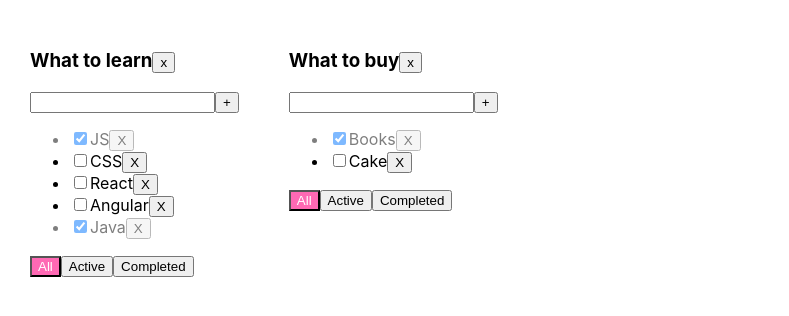
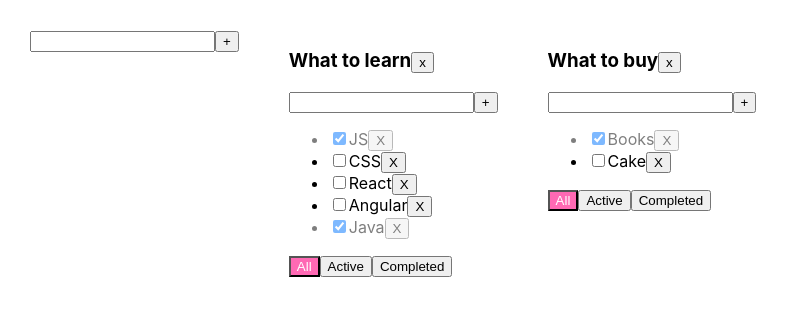
Before and after one commit to PetlitskayaVictoria/todo_list_ts, a React (Create React App) app: page / in a window 1280 px wide. Shown: the top 316 px of the page, without its empty margins (0-789 px from the left). Built offline with nearby package versions, Linux system fonts and the light colour scheme.

Commit message:
add todoList functionality, editable span

```diff
--- a/package.json
+++ b/package.json
@@ -2,6 +2,7 @@
   "name": "it-incubator-todolist-ts",
   "version": "0.1.0",
   "private": true,
+  "homepage": "https://PetlitskayaVictoria.github.io/todo_list_ts",
   "dependencies": {
     "@testing-library/jest-dom": "^4.2.4",
     "@testing-library/react": "^9.3.2",
@@ -11,6 +12,7 @@
     "@types/react": "^16.9.0",
     "@types/react-dom": "^16.9.0",
     "@types/uuid": "^8.3.0",
+    "gh-pages": "^3.1.0",
     "react": "^16.13.1",
     "react-dom": "^16.13.1",
     "react-scripts": "3.4.1",
@@ -21,7 +23,9 @@
     "start": "react-scripts start",
     "build": "react-scripts build",
     "test": "react-scripts test",
-    "eject": "react-scripts eject"
+    "eject": "react-scripts eject",
+    "predeploy": "npm run build",
+    "deploy": "gh-pages -d build"
   },
   "eslintConfig": {
     "extends": "react-app"
--- /dev/null
+++ b/src/AddItemForm.tsx
@@ -0,0 +1,45 @@
+import React, {ChangeEvent, KeyboardEvent, useState} from 'react';
+
+type AddItemFormType = {
+    createItem: (title: string) => void
+}
+
+
+function AddItemForm(props: AddItemFormType) {
+    const [error, setError] = useState<string | null>(null)
+    const [title, setTitle] = useState<string>("")
+
+    const createItem = () => {
+        if (title.trim()) {
+            props.createItem(title)
+            setTitle("")
+        } else {
+            setTitle("")
+            setError("Name is required")
+        }
+    }
+
+    const changeInputValue = (event: ChangeEvent<HTMLInputElement>) => {
+        setTitle(event.currentTarget.value)
+        setError(null)
+    }
+    const onKeyPressAddTask = (event: KeyboardEvent<HTMLInputElement>) => {
+        if (event.key === "Enter") createItem()
+    }
+
+    return (
+        <div>
+            <input className={error ? "error" : ""}
+                   value={title}
+                   onChange={changeInputValue}
+                   onKeyPress={onKeyPressAddTask}
+                   onBlur={() => {setError(null)}}
+
+            />
+            <button onClick={createItem}>+</button>
+            { error && <div className={"errorMessage"}>{error}</div>}
+        </div>
+    )
+}
+
+export default AddItemForm;
--- a/src/App.tsx
+++ b/src/App.tsx
@@ -2,12 +2,12 @@ import React, {useState} from 'react';
 import './App.css';
 import Todolist from "./Todolist/Todolist";
 import {v1} from "uuid";
+import AddItemForm from "./AddItemForm";
 
 export type TaskType = {
     id: string,
     title: string,
     isDone: boolean
-
 }
 
 type TodoListType = {
@@ -24,13 +24,6 @@ export type FilterValuesType = "all" | "active" | "completed"
 
 function App() {
 
-    // let [tasks, setTasks] = useState<Array<TaskType>>([
-    //     {id : v1(), title : "JS", isDone : true},
-    //     {id : v1(), title : "CSS", isDone : false},
-    //     {id : v1(), title : "React", isDone : false},
-    //     {id : v1(), title : "Angular", isDone : false},
-    //     {id : v1(), title : "Java", isDone : true},
-    // ])
     const toDoListID1 = v1()
     const toDoListID2 = v1()
     const [todoLists, setTodoLists] = useState<Array<TodoListType>>([
@@ -54,8 +47,6 @@ function App() {
             ]
         }
     )
-
-    // const [filter, setFilter] = useState<FilterValuesType>("all")
 
     function removeTask(taskId: string, todoListID: string) {
         const todoListTasks = tasks[todoListID]
@@ -82,12 +73,6 @@ function App() {
     }
 
     function changeStatus(taskId: string, isDone: boolean, todoListID: string) {
-        // const task = tasks.find(t => t.id === taskId)
-        //
-        // if (task) {
-        //     task.isDone = isDone
-        // }
-        // setTasks([...tasks])
 
         const newTasks = tasks[todoListID].map(t => {
                 if (t.id === taskId) {
@@ -107,10 +92,32 @@ function App() {
         setTasks({...tasks})
     }
 
+    function createTodoList (title: string) {
+        const newTodoList: TodoListType = {
+            id: v1(),
+            title: title,
+            filter: "all"
+        }
+        setTodoLists([newTodoList, ...todoLists])
+        setTasks({...tasks, [newTodoList.id] : []})
+    }
+
+    function changeTaskTitle (title: string, taskId: string, todoListId: string) {
+        const task = tasks[todoListId].find(t => t.id === taskId)
+        if (task) task.title = title
+        setTasks({...tasks})
+    }
+
+    function changeTodoListTitle (title: string, todoListId: string) {
+        const todoList = todoLists.find(tl => tl.id === todoListId)
+        if (todoList) todoList.title = title
+        setTodoLists([...todoLists])
+    }
+
     return (
         <div className="App">
+            <AddItemForm createItem={createTodoList} />
             {
-
                 todoLists.map(tl => {
                     let todoListTasks = tasks[tl.id];
                     if(tl.filter === "active") {
@@ -128,6 +135,8 @@ function App() {
                                      changeStatus={changeStatus}
                                      filter={tl.filter}
                                      removeTodoList={removeTodoList}
+                                     changeTaskTitle={changeTaskTitle}
+                                     changeTodoListTitle={changeTodoListTitle}
                     />
                 })
             }
--- /dev/null
+++ b/src/Todolist/EditableSpan.tsx
@@ -0,0 +1,41 @@
+import React, {ChangeEvent, KeyboardEvent, useState} from 'react';
+
+type EditableSpanType = {
+    title: string
+    changeTitle: (title: string) => void
+}
+
+function EditableSpan (props: EditableSpanType) {
+    const [editMode, setEditMode] = useState<boolean>(false)
+    const [title, setTitle] = useState<string>(props.title)
+    const editModeOn = () => {
+        setEditMode(true)
+    }
+    const editModeOff = () => {
+        props.changeTitle(title)
+        setEditMode(false)
+    }
+
+    const saveOnClick = (event: KeyboardEvent<HTMLInputElement>) => {
+        if (event.key === "Enter") {
+            editModeOff()
+        }
+    }
+
+    const changeInputValue = (event: ChangeEvent<HTMLInputElement>) => {
+        setTitle(event.currentTarget.value)
+    }
+
+
+    return (
+        editMode ? <input value={title}
+                          onChange={changeInputValue}
+                          onBlur={editModeOff}
+                          autoFocus={true}
+                          onKeyPress={saveOnClick}
+            /> :
+            <span onDoubleClick={editModeOn}>{props.title}</span>
+    )
+}
+
+export default EditableSpan
--- a/src/Todolist/Todolist.tsx
+++ b/src/Todolist/Todolist.tsx
@@ -1,5 +1,7 @@
-import React, {useState, KeyboardEvent, ChangeEvent} from "react";
+import React, {ChangeEvent} from "react";
 import {FilterValuesType, TaskType} from "../App";
+import AddItemForm from "../AddItemForm";
+import EditableSpan from "./EditableSpan";
 
 type TodoListPropsType = {
     id: string
@@ -11,26 +13,17 @@ type TodoListPropsType = {
     changeFilter: (newFilterValue: FilterValuesType, todoListID: string) => void
     changeStatus: (taskId: string, isDone: boolean, todoListID: string) => void
     removeTodoList: (todoListID: string) => void
+    changeTaskTitle: (title: string, taskId: string, todoListId: string) => void
+    changeTodoListTitle: (title: string, todoListId: string) => void
 }
 
 function Todolist(props: TodoListPropsType) {
-    const [title, setTitle] = useState<string>("")
-    const [error, setError] = useState<string | null>(null)
-    const createTask = () => {
-        if (title.trim()) {
-            props.addTask(title, props.id)
-            setTitle("")
-        } else {
-            setTitle("")
-            setError("Name is required")
-        }
+    const createTask = (title: string) => {
+        props.addTask(title, props.id)
     }
-    const changeInputValue = (event: ChangeEvent<HTMLInputElement>) => {
-        setTitle(event.currentTarget.value)
-        setError(null)
-    }
-    const onKeyPressAddTask = (event: KeyboardEvent<HTMLInputElement>) => {
-        if (event.key === "Enter") createTask()
+
+    const changeTodoListTitle = (title: string) => {
+        props.changeTodoListTitle(title, props.id)
     }
 
     const tasks = props.tasks.map(t => {
@@ -42,13 +35,17 @@ function Todolist(props: TodoListPropsType) {
             props.changeStatus(t.id, e.currentTarget.checked, props.id)
         }
 
+        const changeTaskTitle = (title: string) => {
+            props.changeTaskTitle(title, t.id, props.id)
+        }
+
         return (
             <li key={t.id} className={t.isDone ? "isDone" : ""}>
                 <input type="checkbox"
                        checked={t.isDone}
                        onChange={changeStatus}
                 />
-                <span>{t.title}</span>
+                <EditableSpan title={t.title} changeTitle={changeTaskTitle}/>
                 <button onClick={removeTask}>X</button>
             </li>
         )
@@ -56,22 +53,10 @@ function Todolist(props: TodoListPropsType) {
 
     return (
         <div>
-            <h3>{props.title}<button onClick={ () => {
+            <h3><EditableSpan title={props.title} changeTitle={changeTodoListTitle} /><button onClick={ () => {
                 props.removeTodoList(props.id)
             }}>x</button></h3>
-            <div>
-
-                <input className={error ? "error" : ""}
-                       value={title}
-                       onChange={changeInputValue}
-                       onKeyPress={onKeyPressAddTask}
-                       onBlur={() => {setError(null)}}
-
-                />
-                <button onClick={createTask}>+</button>
-                { error && <div className={"errorMessage"}>{error}</div>}
-
-            </div>
+            <AddItemForm createItem={createTask}/>
             <ul>
                 {tasks}
             </ul>
```
Also changed, not shown: 1 other file (tests, documents, lock files or other folders).
